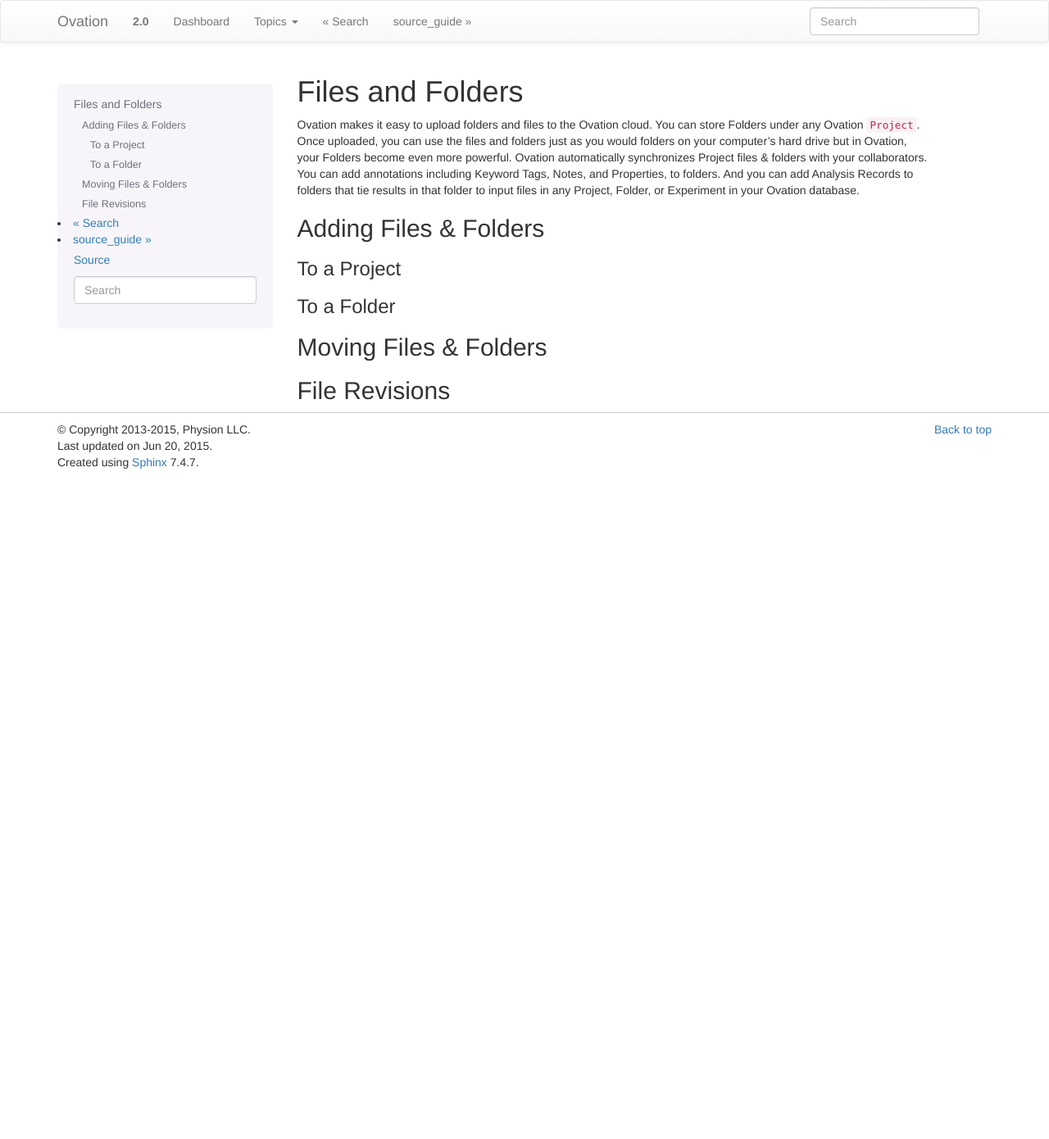
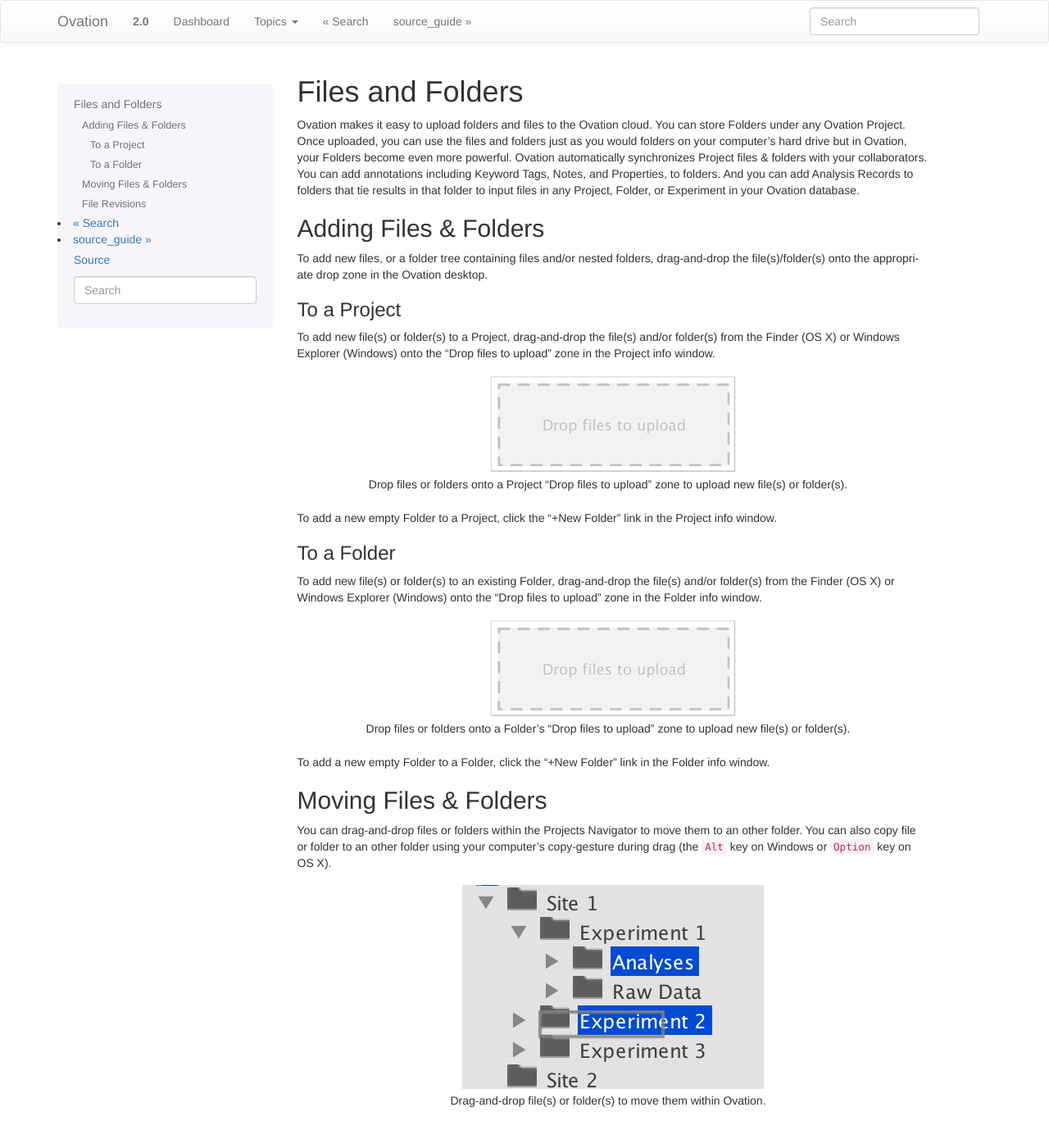
Before and after one commit to physion/ovation-docs, a Sphinx documentation site: the page built from source/folders_guide.rst, in a window 1280 px wide and 1400 px high. Shown: the top 1390 px of the window at 82% size. Built offline with Sphinx 7.4.7, drawn with Linux system fonts in a browser that asks for light colours; pages that are not in the unit, such as notebooks, are missing from menus; some of the changed text lies outside the part shown.

Commit message:
Updated folder documentation
Added files and folders guide

```diff
--- a/source/folders_guide.rst
+++ b/source/folders_guide.rst
@@ -4,22 +4,66 @@
 Files and Folders
 *****************
 
-Ovation makes it easy to upload folders and files to the Ovation cloud. You can store Folders under any Ovation ``Project``. Once uploaded, you can use the files and folders just as you would folders on your computer's hard drive but in Ovation, your Folders become even more powerful. Ovation automatically synchronizes Project files & folders with your collaborators. You can add annotations including Keyword Tags, Notes, and Properties, to folders. And you can add Analysis Records to folders that tie results in that folder to input files in any Project, Folder, or Experiment in your Ovation database.
+Ovation makes it easy to upload folders and files to the Ovation cloud. You can store Folders under any Ovation Project. Once uploaded, you can use the files and folders just as you would folders on your computer's hard drive but in Ovation, your Folders become even more powerful. Ovation automatically synchronizes Project files & folders with your collaborators. You can add annotations including Keyword Tags, Notes, and Properties, to folders. And you can add Analysis Records to folders that tie results in that folder to input files in any Project, Folder, or Experiment in your Ovation database.
 
 
 Adding Files & Folders
 ======================
 
+To add new files, or a folder tree containing files and/or nested folders, drag-and-drop the file(s)/folder(s) onto the appropriate drop zone in the Ovation desktop.
+
 To a Project
 ------------
 
+To add new file(s) or folder(s) to a Project, drag-and-drop the file(s) and/or folder(s) from the Finder (OS X) or Windows Explorer (Windows) onto the "Drop files to upload" zone in the Project info window.
+
+.. figure:: _static/file_drop.png
+    :align: center
+
+    Drop files or folders onto a Project "Drop files to upload" zone to upload new file(s) or folder(s).
+
+
+To add a new empty Folder to a Project, click the "+New Folder" link in the Project info window.
+
 To a Folder
 -----------
+
+To add new file(s) or folder(s) to an existing Folder, drag-and-drop the file(s) and/or folder(s) from the Finder (OS X) or Windows Explorer (Windows) onto the "Drop files to upload" zone in the Folder info window.
+
+.. figure:: _static/file_drop.png
+    :align: center
+
+    Drop files or folders onto a Folder's "Drop files to upload" zone to upload new file(s) or folder(s).
+
+
+To add a new empty Folder to a Folder, click the "+New Folder" link in the Folder info window.
 
 
 Moving Files & Folders
 ======================
 
+You can drag-and-drop files or folders within the Projects Navigator to move them to an other folder. You can also copy file or folder to an other folder using your computer's copy-gesture during drag (the ``Alt`` key on Windows or ``Option`` key on OS X).
+
+.. figure:: _static/folder_drag.png
+    :align: center
+
+    Drag-and-drop file(s) or folder(s) to move them within Ovation.
+
 
 File Revisions
 ==============
+
+Ovation tracks each version of stored files. Ovation does not automatically upload a new version of a file if you modify it locally, but you can choose to upload a new version any time. If you modify a file and want to upload the new version, select "Save Version" from the file's context menu.
+
+.. figure:: _static/save_version.png
+    :align: center
+
+    To save and upload a new file revision, select "Save Version" from the file's context menu in the Ovation Desktop app.
+
+
+You can also drag-and-drop the new revision onto the file's info window.
+
+.. figure:: _static/measurement_info.png
+    :align: center
+
+    File info panel showing drop zone for uploading a new revision of the displayed file.
```
Also changed, not shown: source/_static/file_drop.png (added), source/_static/folder_drag.png (added), source/_static/measurement_info.png (added), source/_static/save_version.png (added).
